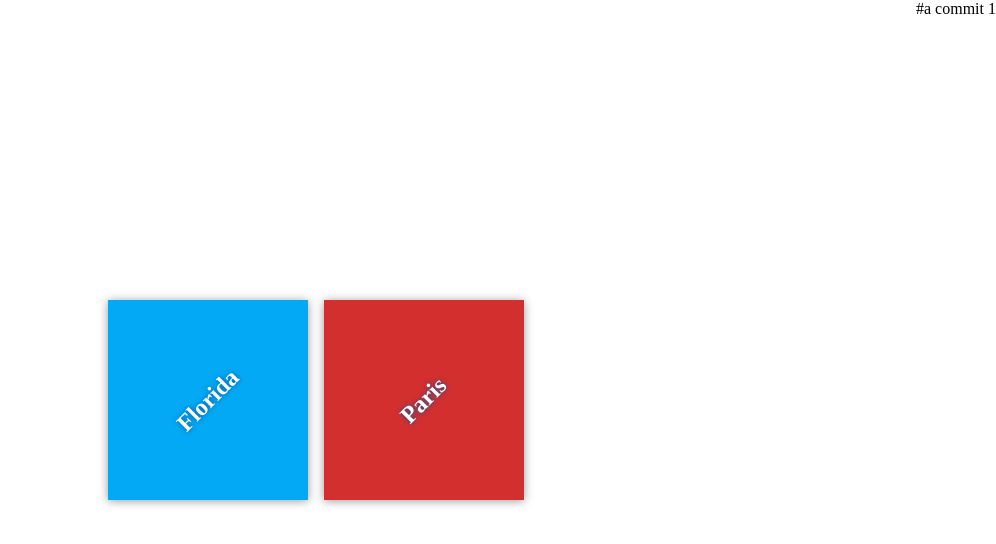
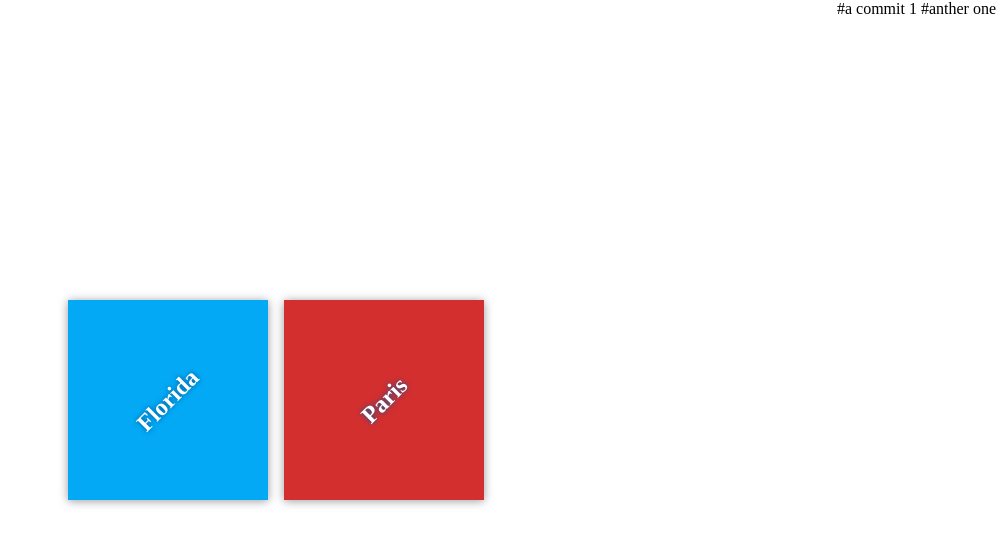
Before and after one commit to MuhamedTaha/my-travel-plans, a plain HTML site: page index.html in a window 1280 px wide. Shown: the whole page, without its empty margins (284-1280 px from the left). Drawn offline with Linux system fonts and the light colour scheme.

```diff
--- a/index.html
+++ b/index.html
@@ -24,3 +24,4 @@
 </html>
 
 #a commit 1
+#anther one
```
